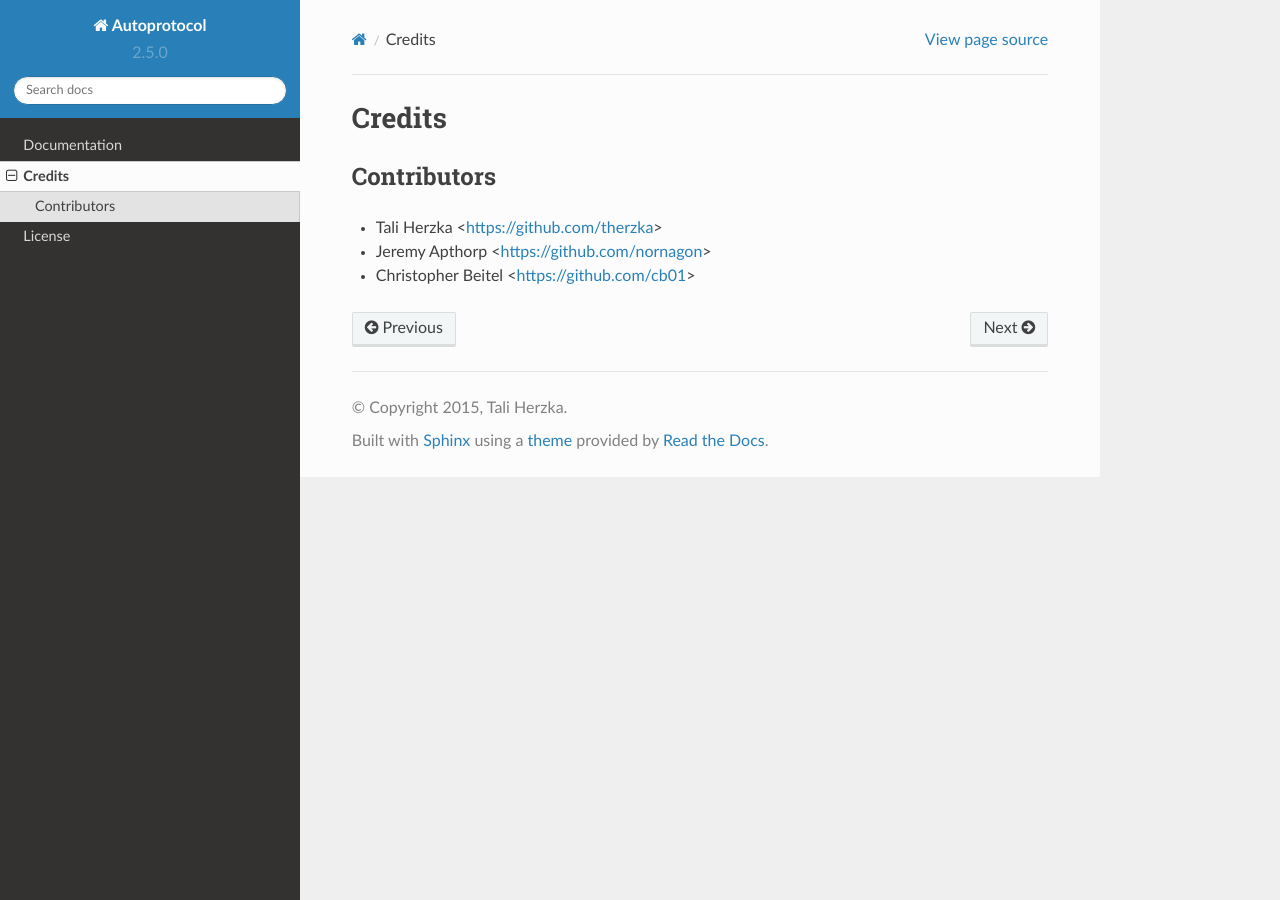
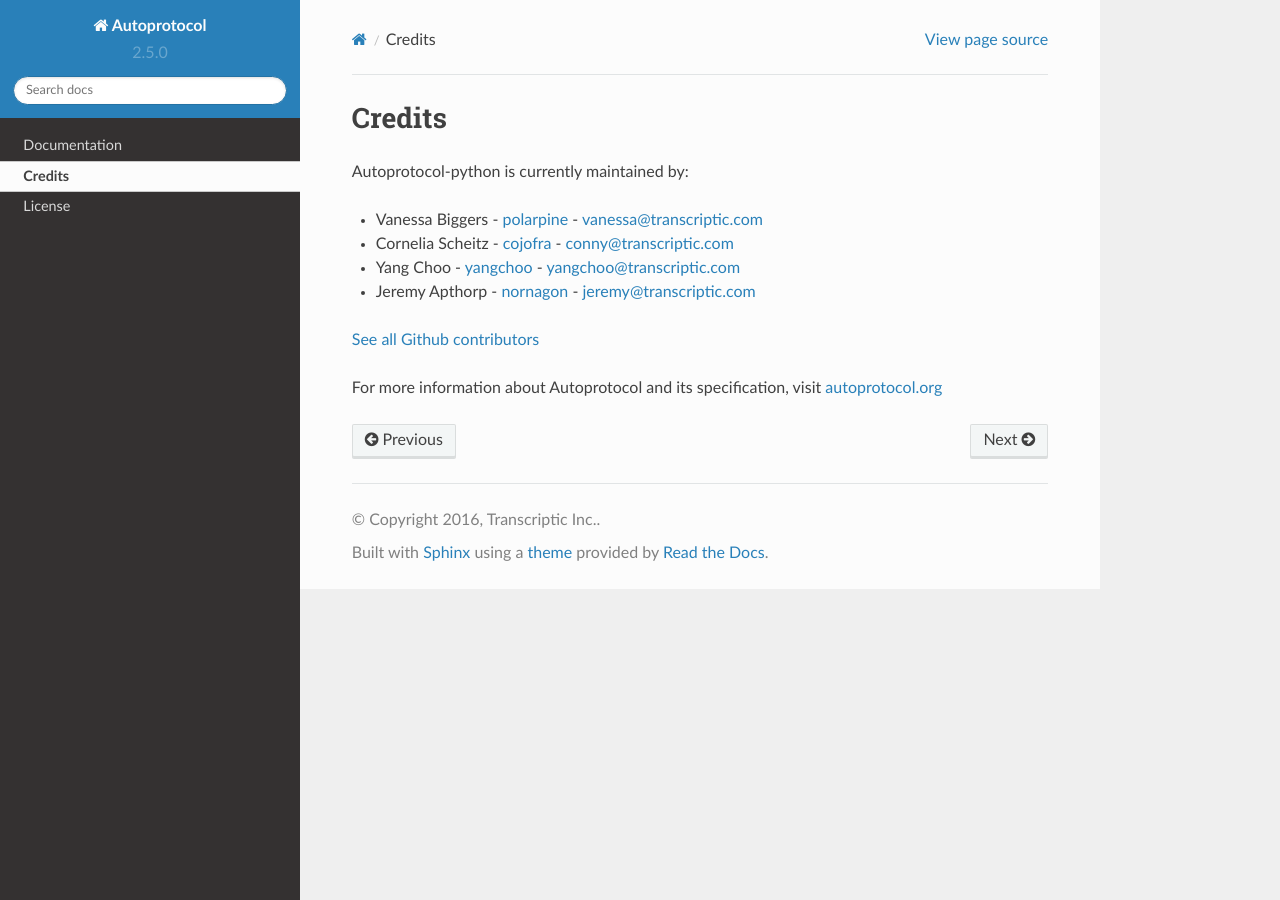
Before and after one commit to autoprotocol/autoprotocol-python, a Sphinx documentation site: the page built from docs/AUTHORS.rst, in a window 1280 px wide. Built offline with Sphinx 7.4.7 and the Read the Docs theme 2.0.0, drawn with Linux system fonts in a browser that asks for light colours.

Commit message:
bring autoprotocol to 2016
Summary: ^^

Test Plan: -

Reviewers: Vanessa

Differential Revision: https://work.r23s.net/D3965

```diff
--- a/docs/AUTHORS.rst
+++ b/docs/AUTHORS.rst
@@ -2,12 +2,15 @@
 Credits
 =======
 
+Autoprotocol-python is currently maintained by:
 
-Contributors
-------------
+- Vanessa Biggers - `polarpine <https://github.com/polarpine>`_ - vanessa@transcriptic.com
+- Cornelia Scheitz - `cojofra <https://github.com/cojofra>`_ - conny@transcriptic.com
+- Yang Choo - `yangchoo <https://github.com/yangchoo>`_ - yangchoo@transcriptic.com
+- Jeremy Apthorp - `nornagon <https://github.com/nornagon>`_ - jeremy@transcriptic.com
 
-* Tali Herzka <https://github.com/therzka>
+`See all Github contributors <https://github.com/autoprotocol/autoprotocol-python/contributors>`_
 
-* Jeremy Apthorp <https://github.com/nornagon>
 
-* Christopher Beitel <https://github.com/cb01>
+
+For more information about Autoprotocol and its specification, visit `autoprotocol.org <http://www.autoprotocol.org>`_
--- a/docs/conf.py
+++ b/docs/conf.py
@@ -63,7 +63,7 @@
 
 # General information about the project.
 project = u'Autoprotocol'
-copyright = u'2015, Tali Herzka'
+copyright = u'2016, Transcriptic Inc.'
 
 # The version info for the project you're documenting, acts as replacement for
 # |version| and |release|, also used in various other places throughout the
@@ -216,7 +216,7 @@
 #  author, documentclass [howto, manual, or own class]).
 latex_documents = [
   ('index', 'Autoprotocol.tex', u'Autoprotocol Documentation',
-   u'Tali Herzka', 'manual'),
+   u'Transcriptic', 'manual'),
 ]
 
 # The name of an image file (relative to this directory) to place at the top of
@@ -246,7 +246,7 @@
 # (source start file, name, description, authors, manual section).
 man_pages = [
     ('index', 'autoprotocol', u'Autoprotocol Documentation',
-     [u'Tali Herzka'], 1)
+     [u'Transcriptic'], 1)
 ]
 
 # If true, show URL addresses after external links.
@@ -260,7 +260,7 @@
 #  dir menu entry, description, category)
 texinfo_documents = [
   ('index', 'Autoprotocol', u'Autoprotocol Documentation',
-   u'Tali Herzka', 'Autoprotocol', 'An open standard for encoding biological protocols.',
+   u'Transcriptic', 'Autoprotocol', 'An open standard for encoding biological protocols.',
    'Miscellaneous'),
 ]
 
--- a/docs/index.rst
+++ b/docs/index.rst
@@ -181,7 +181,7 @@
 request.  You can also write an email to us if you want to discuss ideas or
 bugs.
 
-- Tali Herzka: tali@transcriptic.com
+- Vanessa Biggers: vanessa@transcriptic.com
 - Jeremy Apthorp: jeremy@transcriptic.com
 - Max Hodak: max@transcriptic.com
 
@@ -197,6 +197,6 @@
 * :ref:`genindex`
 * :ref:`search`
 
-:copyright: 2015 by The Autoprotocol Development Team, see AUTHORS
+:copyright: 2016 by The Autoprotocol Development Team, see AUTHORS
     for more details.
 :license: BSD, see LICENSE for more details
```
Also changed, not shown: AUTHORS.rst (+3 -4 lines).
